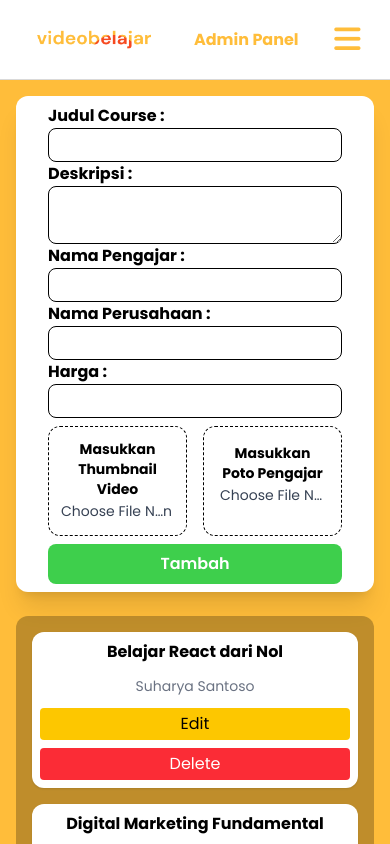
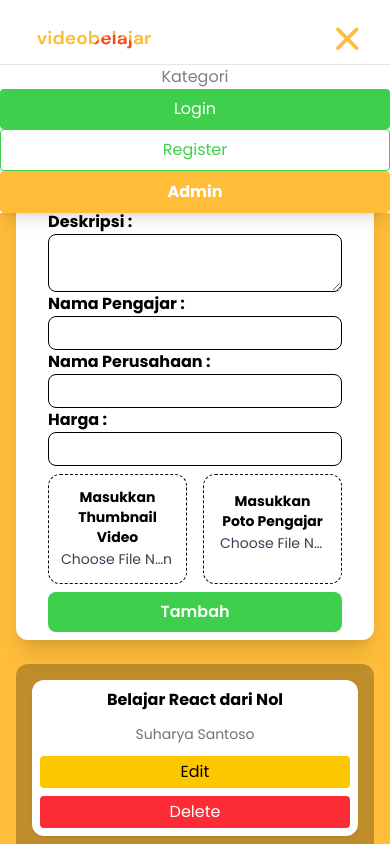
Before and after one commit to andrisaputra25021-dev/bootcamp-harisenin, a React (Vite) app in the folder mission-inter-fe2a/: page /admin in a window 390 px wide. Both pictures are taken after a click on the button 347 px from the left and 39 px from the top of the page. Shown: the top 844 px of the page. Built offline with nearby package versions, Linux system fonts and the light colour scheme.

Commit message:
fix: add responsive navbar with mobile menu toggle

```diff
--- a/mission-inter-fe2a/src/components/Navbar.jsx
+++ b/mission-inter-fe2a/src/components/Navbar.jsx
@@ -1,15 +1,17 @@
 import { Link } from "react-router-dom";
 import Logo from "../assets/images/Logo.png";
+import { useState } from "react";
 
 function Navbar() {
+  const [openMenu, setOpenMenu] = useState(false);
+
   return (
-    <nav className="fixed top-0 w-full z-1000 h-16 md:h-20 lg:h-20 bg-white border-b border-black/15 flex items-center justify-between px-6 md:px-12 lg:px-16">
+    <nav className="fixed top-0 w-full z-1000 h-20 md:h-20 lg:h-20 bg-white border-b border-black/15 flex items-center justify-between px-6 md:px-12 lg:px-16">
       <div className="">
         <Link to="/">
           <img src={Logo} alt="Logo" className="w-35 md:w-full" />
         </Link>
       </div>
-
       <div className="hidden md:flex md:items-center md:gap-4 cursor-pointer">
         <Link to="/category" className="text-black/50">
           Kategori
@@ -33,10 +35,46 @@ function Navbar() {
           Admin
         </Link>
       </div>
-
-      <button id="menu" className=" text-3xl md:hidden">
-        <i className="fa-solid fa-bars"></i>
+      <button
+        onClick={() => setOpenMenu(!openMenu)}
+        id="menu"
+        className=" text-3xl text-[#ffbd3a] md:hidden"
+      >
+        <i className={openMenu ? "fa-solid fa-xmark" : "fa-solid fa-bars"}></i>
       </button>
+      {/* Hamburger menu for mobile */}
+      {openMenu && (
+        <div className="absolute top-16 left-0 w-full bg-white border-t border-black/10 flex flex-col items-center shadow-lg md:hidden">
+          <Link
+            to="/category"
+            onClick={() => setOpenMenu(false)}
+            className="text-black/50"
+          >
+            Kategori
+          </Link>
+          <Link
+            to="/login"
+            onClick={() => setOpenMenu(false)}
+            className="w-full text-center px-4 py-2 bg-[#3ecf4c] text-white rounded transition hover:scale-110"
+          >
+            Login
+          </Link>
+          <Link
+            to="/register"
+            onClick={() => setOpenMenu(false)}
+            className="w-full text-center px-4 py-2 bg-white-500 text-[#3ecf4c] rounded border border-[#3ecf4c] transition hover:scale-110"
+          >
+            Register
+          </Link>
+          <Link
+            to="/admin"
+            onClick={() => setOpenMenu(false)}
+            className="w-full text-center px-4 py-2 bg-[#ffbd3a] text-[#ffffff] font-bold rounded border border-[#ffbd3a] transition hover:scale-110"
+          >
+            Admin
+          </Link>
+        </div>
+      )}{" "}
     </nav>
   );
 }
--- a/mission-inter-fe2a/src/pages/Admin.jsx
+++ b/mission-inter-fe2a/src/pages/Admin.jsx
@@ -2,6 +2,7 @@ import { useState } from "react";
 import { Link } from "react-router-dom";
 import Logo from "../assets/images/Logo.png";
 import Footer from "../components/Footer";
+import Navbar from "../components/Navbar";
 
 export default function Admin({ cards, setCards }) {
   // state form
@@ -104,22 +105,12 @@ export default function Admin({ cards, setCards }) {
 
   return (
     <div className="min-h-screen bg-[#ffbd3a]">
-      <nav className="fixed top-0 w-full z-1000 h-20 bg-white border-b border-black/15 flex items-center justify-between px-6 md:px-12 lg:px-16">
-        <div className="">
-          <Link to="/">
-            <img src={Logo} alt="Logo" className="w-35 md:w-full" />
-          </Link>
-        </div>
+      <Navbar />
 
-        <h1 className="text-[#ffbd3a] md:text-3xl">
+      <main className="max-w-[1440px] mx-auto">
+        <h1 className="text-center text-white text-2xl md:text-5xl pt-4 md:pt-6">
           <strong>Admin Panel</strong>
         </h1>
-        <button id="menu" className=" text-[#ffbd3a] text-3xl md:hidden">
-          <i className="fa-solid fa-bars"></i>
-        </button>
-      </nav>
-
-      <main className="max-w-[1440px] mx-auto">
         {/* form styling */}
         <div className="flex flex-col gap-6 p-4 md:flex-row md:gap-10 md:px-16 md:py-8">
           <div className="flex flex-col max-w-xl bg-white px-8 py-2 rounded-xl shadow-xl">
```
